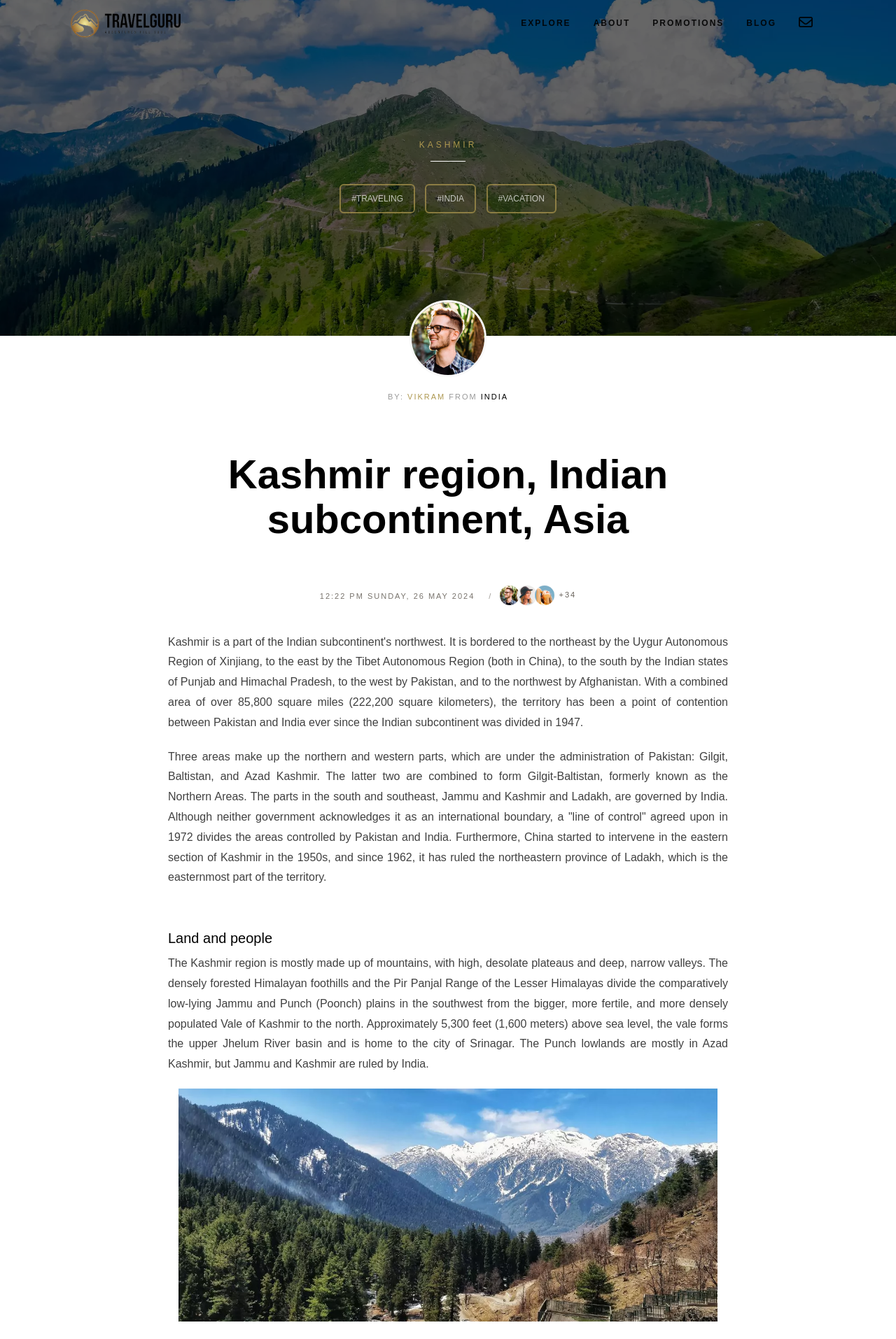
After one commit to vicky87883/travelguru, a PHP site: page /kashmir.php in a window 1280 px wide. The commit adds this page. Shown: the top 1914 px of the page at 70% size. Run offline with PHP 8.4, Linux system fonts and the light colour scheme; some libraries are stand-ins or nearby versions.

Commit message:
commit updated

```diff
--- a/css/style.css
+++ b/css/style.css
@@ -206,6 +206,9 @@ a i{
 {
     background-image:url("../assets/img/backs/jaipur.webp");
 }
+.back.kashmir{
+    background-image:url("../assets/img/backs/kashmir.webp");
+}
 .back.four{
     background-image:url("../assets/img/backs/back04.jpg");
 }
--- /dev/null
+++ b/kashmir.php
@@ -0,0 +1,131 @@
+<!DOCTYPE html>
+<html xmlns=http://www.w3.org/1999/xhtml lang=en-US>
+<head>
+<meta http-equiv=Content-Type content="text/html; charset=utf-8">
+<title>Kashmir
+region, Indian subcontinent, Asia</title>
+<meta name=description content="Kashmir is a region of the northwestern Indian subcontinent. Claimed by both India and Pakistan, the region has remained a source of tension since the partition of 1947 and was the focus of two wars between them. The region is administratively partitioned along a de facto cease-fire line known as the line of control.">
+<meta name=viewport content="width=device-width, initial-scale=1.0">
+<meta name=keywords content="Kashmir
+region, Indian subcontinent, Asia">
+<meta name=Resource-type content=Document>
+<link rel=icon type=image/x-icon href=assets/img/favicon.ico>
+<link href="../../css?family=Montserrat:100,200,300,400,600,700&display=swap" rel=stylesheet>
+<link href="../../css-1?family=Playfair+Display:400,400i,700,700i,900,900i&display=swap" rel=stylesheet>
+<link rel=stylesheet type=text/css href=css/bootstrap.min.css>
+<link rel=stylesheet type=text/css href=css/style.css>
+<link rel=stylesheet type=text/css href=css/az-styles.css>
+<script src=../../747940bb1c.js></script>
+<link rel=stylesheet type=text/css href=css/animate.css>
+<link rel=stylesheet type=text/css href=css/aos.css>
+<link rel=stylesheet type=text/css href=css/slick.css>
+<link rel=stylesheet type=text/css href=css/slick-theme.css>
+<script async src="https://pagead2.googlesyndication.com/pagead/js/adsbygoogle.js?client=ca-pub-6958761602872755" crossorigin=anonymous></script>
+<script async src="https://www.googletagmanager.com/gtag/js?id=G-9V32PPHD66"></script>
+<script>window.dataLayer=window.dataLayer||[];function gtag(){dataLayer.push(arguments);}
+gtag('js',new Date());gtag('config','G-9V32PPHD66');</script>
+</head>
+<body class=white>
+<?php include('header.php') ?>
+<div id=about class="section video">
+<div class=container>
+<div class="content center mt-100">
+<h5 class=t-gold>KASHMIR</h5>
+<span class=line></span>
+<div class=tags><a class="tag t-white b-gold">#traveling</a> <a class="tag t-white b-gold">#India</a> <a class="tag t-white b-gold">#vacation</a></div>
+<div class=mt-50></div>
+</div>
+</div>
+<div class=video-back>
+<div class="color-overlay op-6"></div>
+<video class="back img kashmir">
+</video>
+</div>
+</div>
+<div class="section white no-padding post-detail">
+<div class=container id=post>
+<div class="content center paragraph">
+<div class="center info-box-detail mt-minus-200">
+<div class=author><img src=assets/img/user1.jpg alt=exodus class=img-fluid></div>
+<div class=post-info>By: <a class="author t-gold">Vikram</a> from <span class=country>India</span></div>
+</div>
+<h1 class=t-black>Kashmir
+region, Indian subcontinent, Asia</h1>
+<div class="info-box-detail left">
+<div class=post-date>12:22 pm Sunday, 26 May 2024</div>
+<span class=separation>/</span>
+<div class=post-views>
+<img src=assets/img/user1.jpg alt=exodus class=img-fluid>
+<img src=assets/img/user2.jpg alt=exodus class=img-fluid>
+<img src=assets/img/user3.jpg alt=exodus class=img-fluid>
+<span class=count>+34</span>
+</div>
+</div>
+<p class=justify>Kashmir is a part of the Indian subcontinent's northwest. It is bordered to the northeast by the Uygur Autonomous Region of Xinjiang, to the east by the Tibet Autonomous Region (both in China), to the south by the Indian states of Punjab and Himachal Pradesh, to the west by Pakistan, and to the northwest by Afghanistan. With a combined area of over 85,800 square miles (222,200 square kilometers), the territory has been a point of contention between Pakistan and India ever since the Indian subcontinent was divided in 1947. </p>
+<p class=justify>Three areas make up the northern and western parts, which are under the administration of Pakistan: Gilgit, Baltistan, and Azad Kashmir. The latter two are combined to form Gilgit-Baltistan, formerly known as the Northern Areas. The parts in the south and southeast, Jammu and Kashmir and Ladakh, are governed by India. Although neither government acknowledges it as an international boundary, a "line of control" agreed upon in 1972 divides the areas controlled by Pakistan and India. Furthermore, China started to intervene in the eastern section of Kashmir in the 1950s, and since 1962, it has ruled the northeastern province of Ladakh, which is the easternmost part of the territory.</p>
+<h4 class="left mt-40">Land and people</h4>
+<p class=justify>The Kashmir region is mostly made up of mountains, with high, desolate plateaus and deep, narrow valleys. The densely forested Himalayan foothills and the Pir Panjal Range of the Lesser Himalayas divide the comparatively low-lying Jammu and Punch (Poonch) plains in the southwest from the bigger, more fertile, and more densely populated Vale of Kashmir to the north. Approximately 5,300 feet (1,600 meters) above sea level, the vale forms the upper Jhelum River basin and is home to the city of Srinagar. The Punch lowlands are mostly in Azad Kashmir, but Jammu and Kashmir are ruled by India.</p>
+<br>
+<div class=container>
+<img src=assets/img/backs/kasmir2.webp width=100% height="100%"/>
+</div>
+<br>
+<p class=justify>The western portion of the Great Himalayas rises northeast of the valley, with peaks reaching as high as 20,000 feet (6,100 meters). The steep valley of the Indus River, which flows northwest, bisects the high, hilly plateau region of Ladakh, located further to the northeast. The towering peaks of the Karakoram Range, which stretch roughly northwestward from the Himalayas, include K2 (Mount Godwin Austen), which is the second-highest mountain in the world after Mount Everest at 28,251 feet (8,611 meters).</p>
+<p class=justify>The area is situated near the Indian-Australian tectonic plate's northernmost extremity. Heavy seismic activity has been recorded in Kashmir as a result of that plate subducting beneath the Eurasian Plate, a process that has been constructing the Himalayas for about 50 million years. Muzaffarabad, the administrative hub of Azad Kashmir, and surrounding regions, such as sections of Pakistan's North-West Frontier Province (now Khyber Pakhtunkhwa) and India's Jammu and Kashmir state (now Jammu and Kashmir union territory), were completely destroyed by an exceptionally strong earthquake in 2005.</p>
+<p class=justify>The region's climate varies from subtropical in the lowlands in the southwest to alpine in the high mountain regions. The amount of precipitation varies; it is more abundant in regions accessible to monsoonal winds, such as those west and south of the major ranges, and less in locations where continental conditions are predominant, such as the north and east.</p>
+<p class=justify>The people that live in the Jammu region speak Dogri, Punjabi, and Hindi and are Muslim in the east and Hindu in the west. The majority of people that live in the Pakistani and Vale of Kashmir regions are Muslims who speak Kashmiri and Urdu. Tibetans who speak Balti and Ladakhi and profess Buddhism live in the sparsely populated Ladakh area and beyond.</p>
+<h2 class="left mt-40">History</h2>
+<h4 class=left>The region to 1947</h4>
+<p class=justify>Legend has it that the area that is now Kashmir was taken back from a large lake by an ascetic by the name of Kashyapa. Later, that region was referred to as Kashmir and Kashyapamar. The Mauryan monarch Ashoka brought Buddhism to the region in the third century BCE, and it seems that the area gained significant significance as a center of Hindu culture between the ninth and the twelfth centuries CE. Kashmir was controlled by a string of Hindu rulers until 1346, when it was taken over by Muslims. After Kashmir was captured by the Sikh kingdom of Punjab in 1819 and later by the Dogra kingdom of Jammu in 1846, the Muslim era came to an end. It lasted about five centuries.</p>
+<p class=justify>Therefore, the Kashmir region as it exists today began in 1846 when Raja Gulab Singh, the Dogra ruler of Jammu, was made maharaja (ruling prince) of an expansive but ill-defined Himalayan kingdom “to the eastward of the River Indus and westward of the River Ravi” by the treaties of Lahore and Amritsar at the end of the First Sikh War. In the later half of the 19th century, the British were able to protect their northern flank during their push to the Indus and beyond thanks to the establishment of this princely state.
+</p>
+<p class=justify>As a result, the state was a part of the intricate political buffer that the British placed between their Indian empire and the empires of China and Russia to the north. Confirmation of title to these mountainous areas, for Gulab Singh, was the result of nearly twenty-five years of diplomatic negotiations and campaigning among the small hill kingdoms around the northern frontier of the Sikh empire of Punjab.</p>
+<p class=justify>There were some attempts in the 19th century to establish the limits of the region, but the terrain and the presence of large areas devoid of permanent human habitation frequently made accurate designation impossible. For instance, the maharaja's power in the far north was undoubtedly up to the Karakoram Range, but there was always a gray area on the frontiers between Turkistan and Xinjiang, two Central Asian provinces. </p>
+<p class=justify>Similar questions were raised over the boundary's alignment as this northern zone skirted the Aksai Chin region to the east and connected to the more accurately defined and well-known border with Tibet, which had been the eastern boundary of the Ladakh region for millennia. In the final ten years of the 1800s, Britain defined limits in the Pamirs region through agreements with Russia and Afghanistan, which helped to clarify the pattern of boundaries in the northwest. Gilgit, which was then always considered to be a part of Kashmir, was established as a separate agency in 1889 under the leadership of a British agent for geopolitical considerations.</p>
+<h2 class="left mt-40">The issue of Kashmir</h2>
+<p class=justify>The vulnerabilities in the territory's structure and along its borders were not very significant as long as the United Kingdom was guaranteeing its existence, but they became noticeable following the British withdrawal from South Asia in 1947. The rulers of princely states were granted the option to choose between Pakistan and India or, with some restrictions, to maintain their independence under the terms agreed upon by India and Pakistan for the partition of the Indian subcontinent. The maharaja of Kashmir, Hari Singh, first thought he could keep Kashmir independent by postponing his decision. </p>
+<p class=justify>However, he signed an Instrument of Accession to the Indian Union in October 1947 after being entangled in a series of events that included a revolution among his Muslim people along the state's western boundaries and the intervention of Pashtun tribesmen. This was the cue for action from India, which wanted to ratify the act of accession, as well as Pakistan, which saw the state as a logical extension of its own territory.
+Localized fighting persisted throughout 1948 and came to an end in January 1949 when a cease-fire was implemented thanks to the UN's intervention. India and Pakistan established the line of control, or cease-fire, in July of that year, dividing the territory's governance. That division, which was viewed as a temporary measure at the time, is still in place.</p>
+<h2 class="left mt-40">Attempts at justification and settlement</h2>
+<p class=justify>The region was divided as a result of political developments during and after the 1947 partition, despite the fact that Kashmir had a definite Muslim majority prior to the split and was geographically, economically, and culturally adjacent to the Muslim-majority region of Punjab. Pakistan was left with a largely Muslim yet sparsely inhabited, largely uninhabitable, and economically underdeveloped area. With its traditional outputs via the Jhelum valley route shut, the main Muslim community, estimated to number over half of the region's inhabitants, was located in Indian-administered territory in the Vale of Kashmir.</p>
+<p class=justify>Following the Chinese incursion into Ladakh in 1962, numerous suggestions were made to resolve the issue over Kashmir; nonetheless, tensions between the two nations increased, leading to the outbreak of hostilities between India and Pakistan in 1965. September saw the establishment of a cease-fire, and in early January 1966, the two sides signed an agreement in Tashkent, Uzbekistan, pledging to try to resolve the conflict peacefully. In 1971, as part of the India-Pakistan conflict that led to the establishment of Bangladesh, hostilities between the two resumed. </p>
+<p class=justify>A 1972 agreement made in the Indian city of Shimla expressed the hope that the nations in the region will eventually be able to coexist peacefully. Although he subsequently refuted this, it was widely assumed that Pakistan's prime leader at the time, Zulfikar Ali Bhutto, may have implicitly acknowledged the line of control as the de facto border. Following Bhutto's 1977 incarceration and 1979 execution, India and Pakistan's main source of conflict once more revolved around the Kashmir dispute.</p>
+<p class=justify>Different movements have advocated for Kashmir to become a part of Pakistan or for the area to become independent of both Pakistan and India. The Indian union government has kept a significant military presence along the cease-fire line, particularly since the end of the 1980s, to counter these movements and engage Pakistani forces. Up until2019, the military presence was also meant to bolster Jammu and Kashmir state's administrative integrity against efforts to grant Buddhist Ladakh Indian union territory status.</p>
+<h2 class="left mt-40">Chinese objectives</h2>
+<p class=justify>The boundary accords signed by the British in northeastern Kashmir had never been ratified by China. This situation persisted after China was overthrown by communists in 1949, despite requests from the new administration to initiate border talks with India being met with resistance. Chinese soldiers advanced into the northern regions of Ladakh following the establishment of Chinese rule in Tibet and its subsequent reassertion in Xinjiang. This was primarily done to provide the Chinese control over passes in the region separating India and Tibet and to enable the construction of a military road through the Aksai Chin plateau area, which was finished in 1956–1957. This improved connection between Xinjiang and western Tibet.</p>
+<p class=justify>The Sino-Indian War of October 1962 resulted from border skirmishes between the two nations after India's delayed discovery of this road. Since the fighting, China has taken control of the northern region of Ladakh. The episode greatly exacerbated the diplomatic rift between India and China, which did not start to mend until the late 1980s, since India refused to engage in negotiations with China on the determination of the Ladakhi boundary in this region. China attempted to strengthen ties with India in the ensuing decades, but the disputed Ladakh border remained unresolved.</p>
+<blockquote><i class="fas fa-quote-right"></i> <span class=quote>I actually found the place by luck, I didn’t ask anyone for directions, I just drove my car up and down the kashmir subcontinent of Asia <span class=author> Mr. Ransom</span></span></blockquote>
+</div>
+</div>
+<div class="container mt-20 paragraph">
+<div class="content center">
+<p class=mt-50><button href class="primary-btn white b-gold border t-gold" onclick=like()><i class="fas fa-heart"></i>
+Likes: <span id=likeCount>0</span>
+</button> <button href class="primary-btn white b-gold border t-gold" onclick="shareURL('https://www.travelguru.world/kashmir')"><i class="fas fa-share"></i> Share</button></p>
+</div>
+</div>
+</div>
+<div class="section back five mt-50">
+<div class="container center">
+<h5 class=t-black>stay connected</h5>
+<span class="line gold"></span>
+<div class="social-container m-20 center">
+<a href class="primary-btn white icon t-gold"><i class="fab fa-facebook-square"></i></a>
+<a href class="primary-btn white icon t-gold"><i class="fab fa-instagram"></i></a>
+<a href class="primary-btn white icon t-gold"><i class="fab fa-linkedin"></i></a>
+</div>
+</div>
+</div>
+<?php include('footer.php') ?>
+<script src=js/jquery-3.4.1.min.js></script>
+<script src=js/bootstrap.min.js></script>
+<script src=js/popper.min.js></script>
+<script src=js/slick.min.js></script>
+<script src=js/validator.min.js></script>
+<script src=js/contact.js></script>
+<script src=js/main.js></script>
+<script src=js/aos.js></script>
+<script>let likeCounter=localStorage.getItem("likeCounter")?parseInt(localStorage.getItem("likeCounter")):0;document.addEventListener("DOMContentLoaded",function(){document.getElementById("likeCount").innerText=likeCounter});function like(){likeCounter++;localStorage.setItem("likeCounter",likeCounter);document.getElementById("likeCount").innerText=likeCounter};</script>
+<script>function shareURL(url){if(navigator.share){navigator.share({url:url}).then(()=>console.log('URL shared successfully')).catch((error)=>console.error('Error sharing URL:',error));}else{alert('Web Share API is not supported by your browser. You can manually share the URL by copying it: '+url);}}</script>
+</body>
+</html>
```
Also changed, not shown: dummyfile.html (added, +79 -0 lines), assets/img/backs/kashmir.webp (added), assets/img/backs/kasmir2.JPG (added), assets/img/backs/kasmir2.webp (added).
